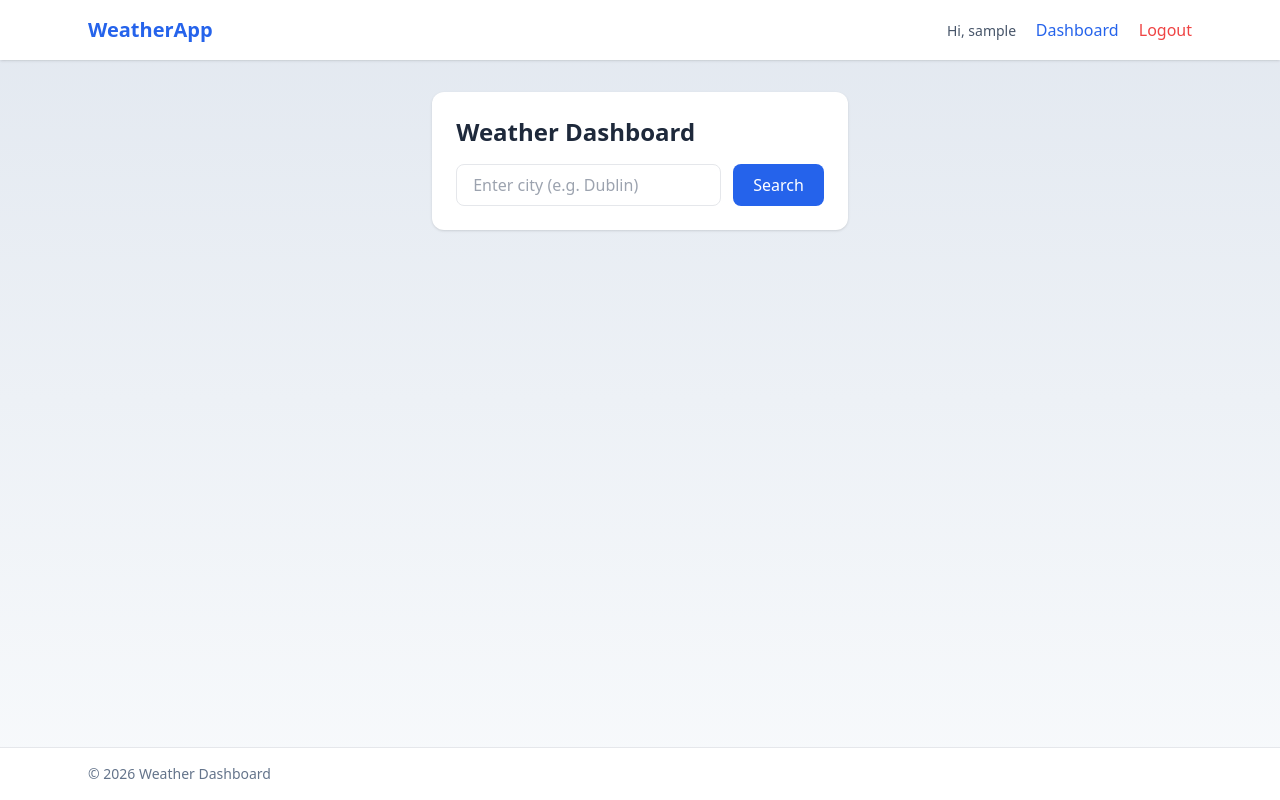
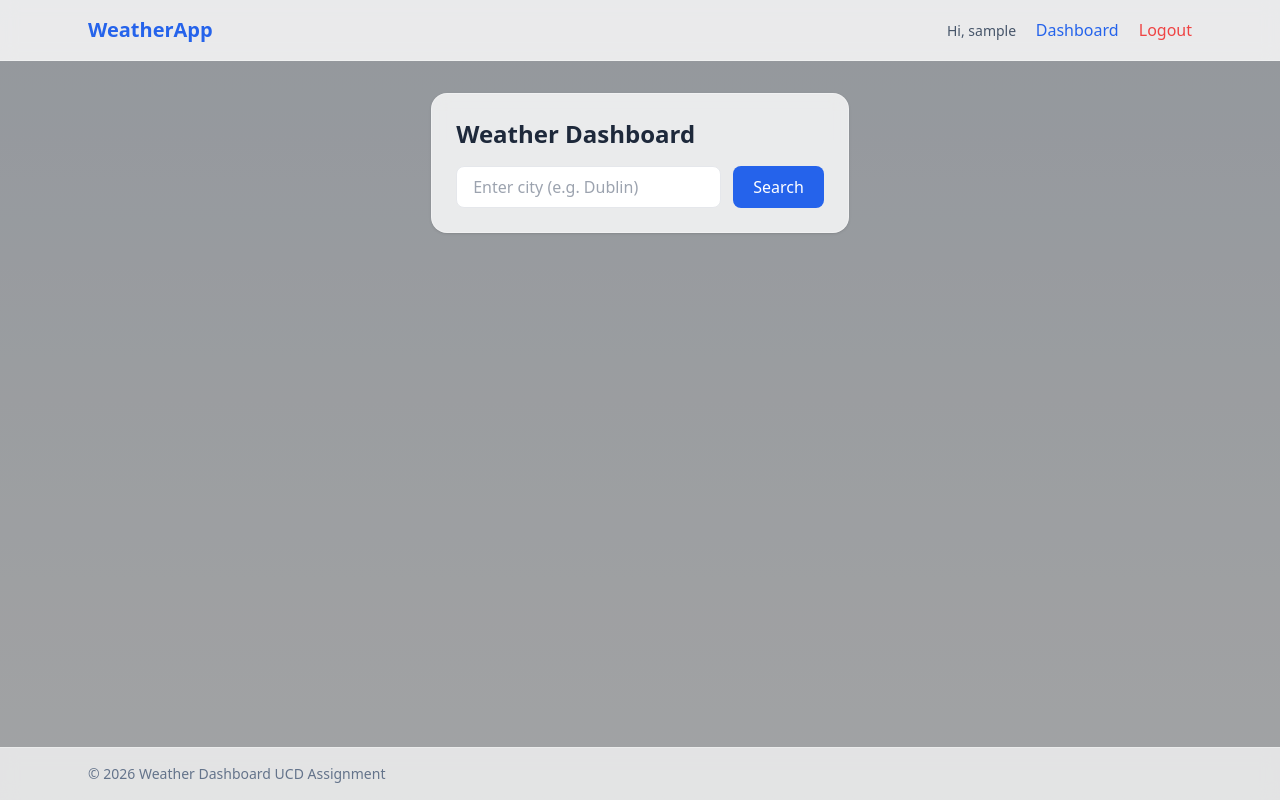
Before and after one commit to sebastian-elbacho/Weather-Dashboard-Final_Project, a Django app: page /dashboard/ in a window 1280 px wide. Run offline with Django 5.2, Linux system fonts and the light colour scheme; the visitor is signed in with stand-in values (Sample User, id 1); some libraries are stand-ins or nearby versions.

Commit message:
base.html fixed, register fixed

```diff
--- a/config/templates/base.html
+++ b/config/templates/base.html
@@ -25,13 +25,16 @@
 </head>
 
 <body class="min-h-screen flex flex-col text-slate-800 bg-cover bg-center {% if theme %}theme-{{ theme }}{% else %}theme-default{% endif %}">
+<div class="fixed inset-0 bg-black/35 -z-10"></div>
 
 
 
 
 
 
-<header class="bg-white shadow">
+
+<header class="bg-white/80 backdrop-blur border-b border-white/30">
+
     <nav class="max-w-6xl mx-auto px-6 py-4 flex justify-between items-center">
         <a href="{% url 'home' %}" class="text-xl font-bold text-blue-600">
             WeatherApp
@@ -70,9 +73,10 @@
     {% block content %}{% endblock %}
 </main>
 
-<footer class="bg-white border-t">
+<footer class="bg-white/70 backdrop-blur border-t border-white/30">
+
     <div class="max-w-6xl mx-auto px-6 py-4 text-sm text-slate-500">
-        © 2026 Weather Dashboard
+        © 2026 Weather Dashboard UCD Assignment
     </div>
 </footer>
 
--- a/weather/templates/weather/dashboard.html
+++ b/weather/templates/weather/dashboard.html
@@ -6,7 +6,8 @@
 <div class="max-w-xl mx-auto">
 
   <!-- SEARCH CARD -->
-  <div class="bg-white rounded-xl shadow p-6 mb-6">
+  <div class="bg-white/80 backdrop-blur border border-white/30 rounded-2xl shadow p-6 mb-6">
+
     <h1 class="text-2xl font-semibold mb-4">Weather Dashboard</h1>
 
     <form method="get" class="flex gap-3">
@@ -32,13 +33,14 @@
 
   <!-- LOCATION CHOICES -->
   {% if choices and not weather %}
-    <div class="bg-white rounded-xl shadow p-6 mb-6">
+    <div class="bg-white/80 backdrop-blur border border-white/30 rounded-2xl shadow p-6 mb-6">
+
       <h2 class="text-lg font-semibold mb-3">Did you mean?</h2>
 
       <div class="space-y-2">
         {% for c in choices %}
           <a
-            class="block border rounded-lg px-4 py-3 hover:bg-slate-50"
+            class="block border rounded-lg px-4 py-3 hover:bg-white/60"
             href="{% url 'dashboard' %}?city={{ c.name|urlencode }}{% if c.admin1 %}, {{ c.admin1|urlencode }}{% endif %}{% if c.country %}, {{ c.country|urlencode }}{% endif %}&lat={{ c.latitude }}&lon={{ c.longitude }}"
           >
             <div class="font-medium">
@@ -58,7 +60,8 @@
   <!-- CURRENT WEATHER + FORECAST -->
   {% if location and weather %}
 
-    <div class="bg-white rounded-xl shadow p-6 mb-6">
+    <div class="bg-white/80 backdrop-blur border border-white/30 rounded-2xl shadow p-6 mb-6">
+
       <div class="flex items-center justify-between">
         <h2 class="text-xl font-semibold">
           {{ location.name }}{% if location.country %}, {{ location.country }}{% endif %}
@@ -75,22 +78,26 @@
     </div>
 
     <div class="grid grid-cols-1 sm:grid-cols-2 gap-4">
-      <div class="bg-white rounded-xl shadow p-6">
+      <div class="bg-white/80 backdrop-blur border border-white/30 rounded-2xl shadow p-6">
+
         <p class="text-sm text-slate-500">Temperature</p>
         <p class="text-3xl font-bold mt-2">{{ weather.temperature_2m }} °C</p>
       </div>
 
-      <div class="bg-white rounded-xl shadow p-6">
+      <div class="bg-white/80 backdrop-blur border border-white/30 rounded-2xl shadow p-6">
+
         <p class="text-sm text-slate-500">Feels like</p>
         <p class="text-3xl font-bold mt-2">{{ weather.apparent_temperature }} °C</p>
       </div>
 
-      <div class="bg-white rounded-xl shadow p-6">
+      <div class="bg-white/80 backdrop-blur border border-white/30 rounded-2xl shadow p-6">
+
         <p class="text-sm text-slate-500">Humidity</p>
         <p class="text-3xl font-bold mt-2">{{ weather.relative_humidity_2m }}%</p>
       </div>
 
-      <div class="bg-white rounded-xl shadow p-6">
+      <div class="bg-white/80 backdrop-blur border border-white/30 rounded-2xl shadow p-6">
+
         <p class="text-sm text-slate-500">Wind speed</p>
         <p class="text-3xl font-bold mt-2">{{ weather.wind_speed_10m }} km/h</p>
       </div>
@@ -104,7 +111,8 @@
 
         <div class="grid grid-cols-1 sm:grid-cols-2 lg:grid-cols-5 gap-4">
           {% for day in forecast %}
-            <div class="bg-white/90 backdrop-blur rounded-xl shadow p-4 text-center">
+            <div class="bg-white/80 backdrop-blur border border-white/30 rounded-2xl shadow p-4 text-center">
+
               <p class="text-sm text-slate-500">{{ day.date }}</p>
               <p class="text-2xl font-bold mt-2">{{ day.tmax }}°C</p>
               <p class="text-sm text-slate-600">Min: {{ day.tmin }}°C</p>
```
Also changed, not shown: accounts/forms.py (added, +40 -0 lines), accounts/templates/accounts/register.html (+52 -20 lines), accounts/views.py (+15 -0 lines), weather/templates/index.html (+22 -9 lines).
